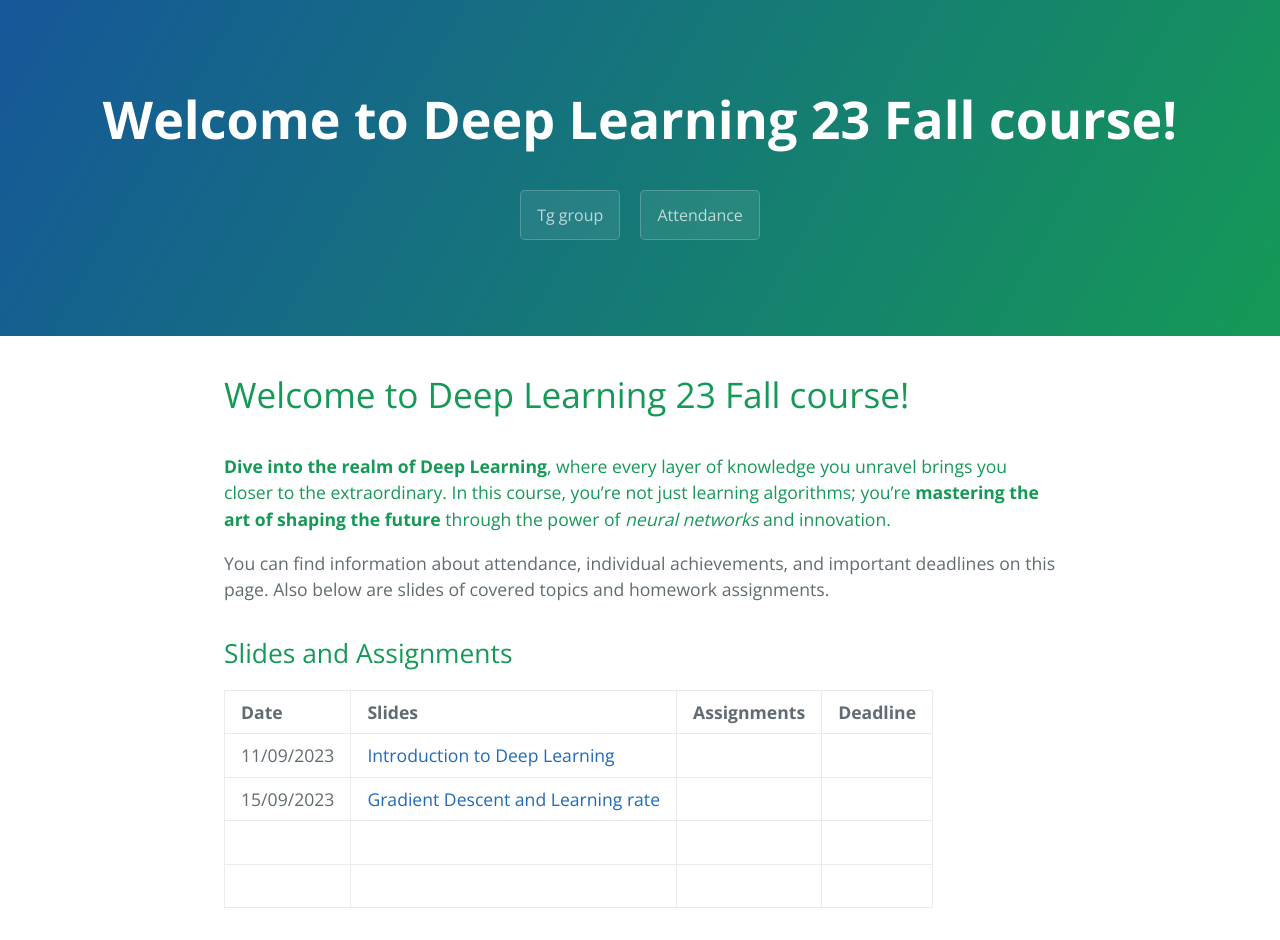
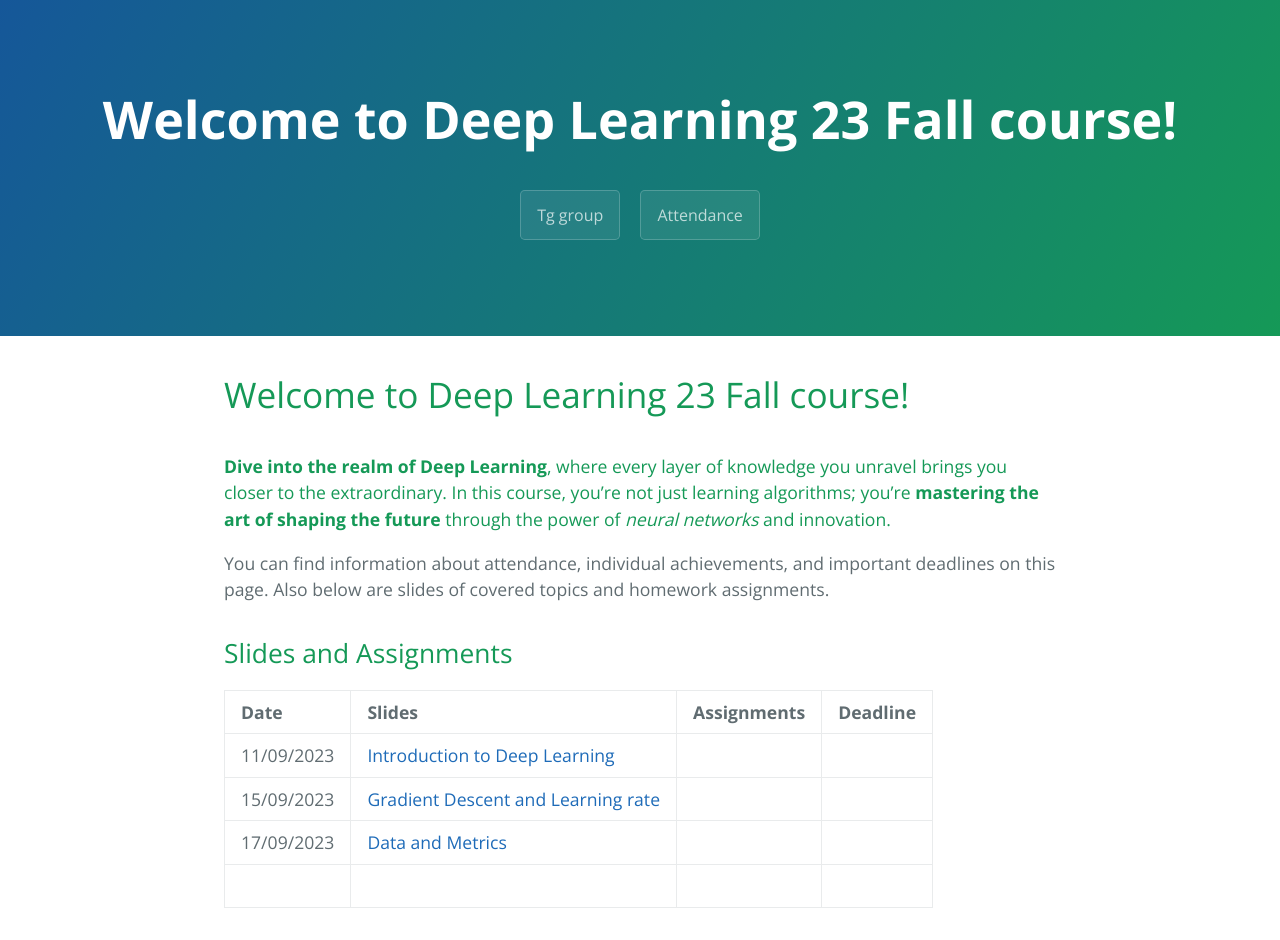
Before and after one commit to decoder-99/DL23Fall, a Jekyll site: the page built from index.md, in a window 1280 px wide. Built offline with Jekyll 4.4.1, drawn with Linux system fonts in a browser that asks for light colours; the repository's description, which GitHub fills in, is left out; our own code applies the rules of GitHub Pages for plain Markdown files.

Commit message:
Update index.md

```diff
--- a/index.md
+++ b/index.md
@@ -14,5 +14,5 @@ You can find information about attendance, individual achievements, and importan
 |:-------------|:------------------|:------------|:------------|
 |11/09/2023              | [Introduction to Deep Learning](https://docs.google.com/presentation/d/1eUC5Ox6Pc6iZkHAWUPFH_y36gUh7YusSLOkGWsNahcs/edit?usp=sharing)                   |             |
 |15/09/2023              | [Gradient Descent and Learning rate](https://docs.google.com/presentation/d/1zk27mLlmfH7-Y9nDwCYTH0YgWCNeBuHDf9Rf9roF4Vo/edit?usp=sharing)                  |             |
+|17/09/2023              | [Data and Metrics](https://docs.google.com/presentation/d/11LS9796uyKNV-q1puTNQz1vOnTgGArKmwSRm1jxCq_s/edit?usp=sharing)                  |             |
 |              |                   |             |
-|              |                   |             |
```
